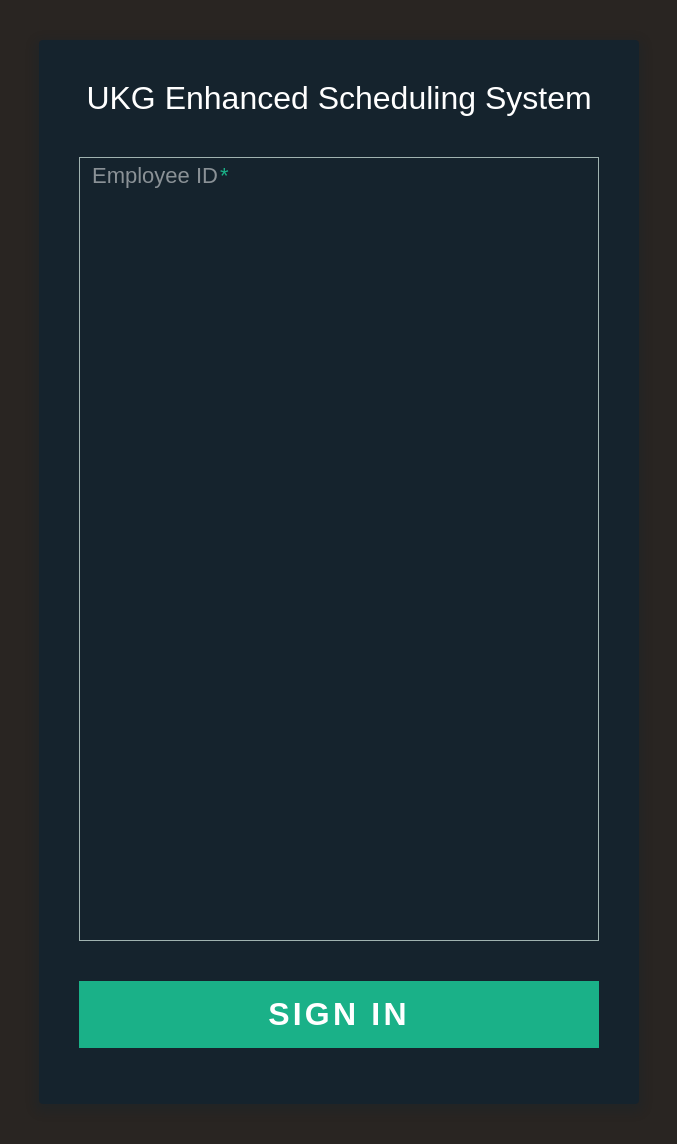
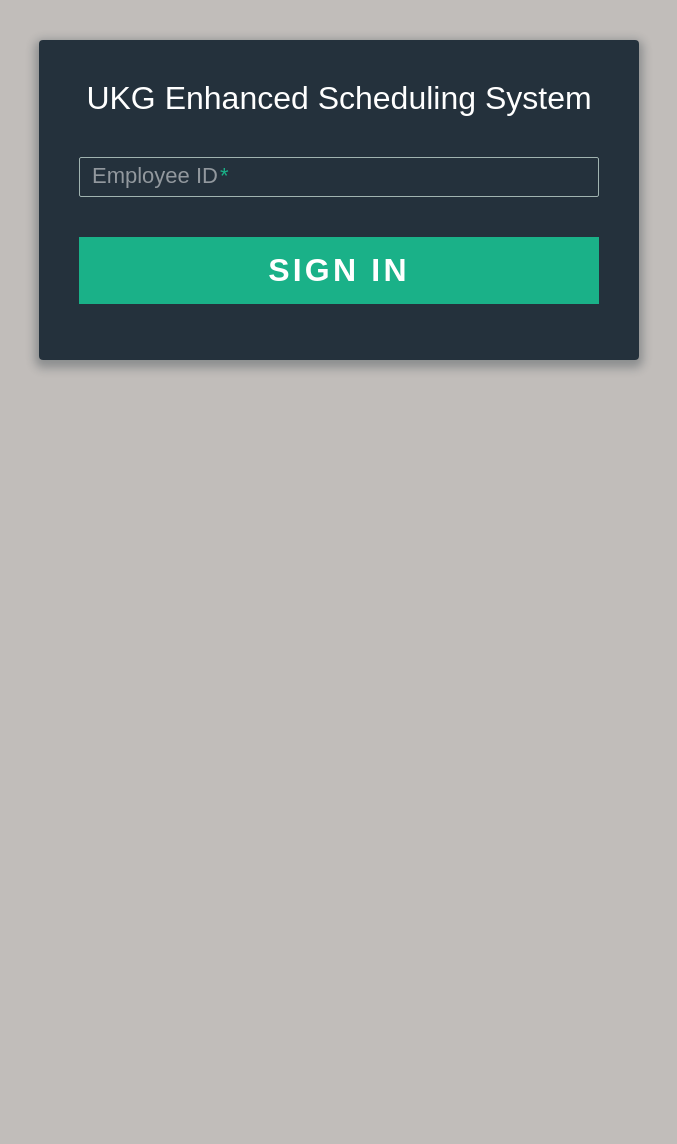
Before and after one commit to JoshG83/Milestone3, a Flask app: page / in a window 1280 px wide. Shown: the whole page, without its empty margins (301-978 px from the left). After the commit the page ends 371 px from the top, so only its background shows below. Run offline with Flask 3, Linux system fonts and the light colour scheme; some libraries are stand-ins or nearby versions.

Commit message:
Enhance form handling and styling: update JavaScript for textarea color management, improve SCSS variables and input styles, and refactor Flask app connection function for clarity.

```diff
--- a/app.py
+++ b/app.py
@@ -1,21 +1,32 @@
+# For our Milestone 3 to work properly on the web, we will need to install many packages
+# like Pythonk Flash, SASS, and Psycopg2 to connect with our AWS EC2 server that works with
+# the AWS RDS that stores all of our information on employees, logins, requests etc.
+
+# NOTE: Our Enhanced Scheduling System application is actively hosted at http://schedulingsystem.xyz/
+
 import os
 from flask import Flask, render_template, request, redirect, url_for, flash, session
 import sass
 import psycopg2
 import psycopg2.extras
 
+# Basic starting code for our flask app to get up and running properly.
+
 app = Flask(__name__)
 app.secret_key = os.environ.get('FLASK_SECRET', 'dev-secret-change-me')
 
-# ------------- RDS CONFIG (FILL THESE IN) -------------
+# AWS credentials that our program must have in order to access our EC2 server and in-turn our RDS database.
+
+# ------------- Amazon Web Services RDS CONFIG  ------------- #
 DB_HOST = "database-1.cluoyi622s3s.us-east-2.rds.amazonaws.com"
 DB_PORT = 5432
 DB_NAME = "UKG_DB"
 DB_USER = "JoshG83"
 DB_PASSWORD = "K1E%*$zc7VF6YppVsYpG"
 
+# We define a function that makes our connection to AWS EC2 possible and secure.
 
-def get_db_connection():
+def AWS_connection():
     """Create a new DB connection to your AWS RDS Postgres."""
     conn = psycopg2.connect(
         host=DB_HOST,
@@ -27,9 +38,11 @@
     return conn
 
 
-# In-memory list of PTO requests (demo)
+# In memory list of PTO requests, we will use this to test our PTO form submissions
 pto_requests = []
 
+# Another simple function that we declare which compiles our SCSS into CSS, since flask can
+# only read CSS file format, but using SCSS makes writing CSS styles much easier.
 
 def compile_scss_if_needed():
     scss = os.path.join(app.root_path, 'static', 'css', 'formpage.scss')
@@ -42,29 +55,41 @@
     except Exception as e:
         app.logger.error('SCSS compile error: %s', e)
 
+# This function should run before any request on a webpage to help ensure our SCSS is correctly
+# compiled to CSS formatting for the page. It's also important that this is happening in debug mode
+# so that this is not running in production or during the websites uptime.
 
 @app.before_request
 def maybe_compile_assets():
-    # Only compile automatically in debug mode (development)
     if app.debug:
         compile_scss_if_needed()
 
+# This is the main way that our website functions, defining a homepage page route (http://schedulingsystem.xyz/)
+# The if statement is there to check if the employee is already signed in to the website,
+# and if they are they can be re-directed to the PTO page
 
 @app.route('/', methods=['GET', 'POST'])
-def home():
-    # If already signed in, send to PTO page
+def homepage():
+    # If already signed in, we will send the user to PTO page
     if session.get('employee_id'):
         return redirect(url_for('pto'))
 
-    # Handle sign-in POST
+# This if statement would double-check if the request method is POST, and if it is, it means that the Sign-in button
+# has been selected. Then the employee ID is taken from the form and removing any unecessary spaces for good measure.
     if request.method == 'POST':
         emp_id_raw = request.form.get('employee_id', '').strip()
+
+# If the form does not receive a proper employee ID either with invalid characters or a non-existent Id.
+# The program sends back an error message to let the user know to try again.
 
         if not emp_id_raw:
             error = 'Please enter your Employee ID.'
             return render_template('index.html', error=error)
 
-        # Employee_ID column is integer, so convert
+# This try statement is checking that the employee ID is actually a number and not in text format.
+# If that is correct, the program continues to the next function, but will be thrown a ValueError if the ID
+# is of the wrong data type. An error message is shwon to the user to try once more.
+
         try:
             emp_id = int(emp_id_raw)
         except ValueError:
@@ -72,9 +97,15 @@
             return render_template('index.html', error=error)
 
         # Look up this employee in your RDS Employee table
+    # We start by using our previously defined helper function to successfully make a connection to our AWS EC2 server
+    # that allows us to access our RDS database. We then use something called a cursor to let us use SQL on our database.
+    # Using our psycop2 library we can access DictCursor which allows us to get our SQL query results in the dictionary format.
         try:
-            conn = get_db_connection()
+            conn = AWS_connection()
             cur = conn.cursor(cursor_factory=psycopg2.extras.DictCursor)
+
+    # Here is the query that we run on our database in the SQL language that returns the employee ID and double check that
+    # it matches with the employee ID previously entered into the form.
 
             query = """
                 SELECT "Employee_ID",
@@ -83,43 +114,52 @@
                 FROM "UKG"."Employee"
                 WHERE "Employee_ID" = %s;
             """
+    # We run this query using the cursor that we defined, and we also pass the emp_id variable given by the user earlier.
+    # The results are retrieved using the fetchone function since we will only need one result to match.
             cur.execute(query, (emp_id,))
             row = cur.fetchone()
-
+    # Once we are finished with the database work, it's important to close the cursor and connection.
             cur.close()
             conn.close()
-
+    # We make sure to place an except statement to catch errors that could possibly occur during the database connection.
         except Exception as e:
             app.logger.error("Database error during login: %s", e)
             error = 'Server/database error. Please try again later.'
             return render_template('index.html', error=error)
-
+    # Simple if-statement to see if there was an employee matching an ID that was found in the database.
         if row:
             # Found a matching employee → log them in
             full_name = f"{row['First_Name']} {row['Last_Name']}"
             session['employee_id'] = row['Employee_ID']
             session['employee_name'] = full_name
             return redirect(url_for('pto'))
+    # Else catch if the employee ID is not found and outputs an error onto the sign-in page.
         else:
             error = 'Employee ID not found. Please try again.'
             return render_template('index.html', error=error)
 
-    # GET request
+    # If for some reason the request method is anything other than post, we re-render the homepage.
     return render_template('index.html')
 
-
+# This is the way that the PTO page route is defined and can be located at http://schedulingsystem.xyz/pto/
 @app.route('/pto', methods=['GET', 'POST'])
+# We define a function called pto that is responsible for handling all the PTO logic.
 def pto():
+# The first step of the PTO function is checking if the employee is signed in by searching for their ID in the session.
+# If the employee is signed in at that time, the emp_id variable becomes the employee ID from the session.
     emp_id = session.get('employee_id')
     if not emp_id:
-        return redirect(url_for('home'))
+        return redirect(url_for('homepage'))
+
+# We want to get the employee's name from the existing session so it can be displayed on the PTO page.
 
     employee_name = session.get('employee_name', 'Unknown')
-
+# We first check if the request method is post, which means that the employee has submitted a PTO request.
     if request.method == 'POST':
         start = request.form.get('start_date', '').strip()
         end = request.form.get('end_date', '').strip()
         reason = request.form.get('reason', '').strip()
+# We want to do a simple validation to make sure a valid start date and end date are provided.
         if not start or not end:
             error = 'Please provide both start and end dates.'
             return render_template('pto.html', employee_name=employee_name, error=error)
@@ -131,18 +171,19 @@
             'end': end,
             'reason': reason
         })
+        # Once the PTO request is submitted through the form, the user is given a success message.
         success = 'PTO request submitted.'
         return render_template('pto.html', employee_name=employee_name, success=success)
 
     return render_template('pto.html', employee_name=employee_name)
 
-
+# Finally, we make sure to have a logout route made so employees can securely exit their PTO page session.
 @app.route('/logout')
 def logout():
     session.pop('employee_id', None)
     session.pop('employee_name', None)
-    return redirect(url_for('home'))
+    return redirect(url_for('homepage'))
 
-
+# Boilerplate code that needs to exist for the webpage to run on Flask.
 if __name__ == '__main__':
     app.run(debug=True, host='0.0.0.0', port=5000)
--- a/static/css/formpage.css
+++ b/static/css/formpage.css
@@ -2,7 +2,7 @@
     to navigate the interface. Using SCSS makes it easier for us to define certain functions for
     colors and other stylizations, which then create a CSS file that is read by the HTML/Python
     application. The only file that ever needs changing is the SCSS file, and the CSS file should not be touched.
-*/
+    */
 /* This begins the stylization of the HTML scheduling page, in terms of font size, font type, and page layout.
    Being SCSS, we can use what we entered above as functions or defniitions that we later reuse in our code */
 *,
@@ -16,7 +16,7 @@
 }
 
 body {
-  background: #292522;
+  background: #c1bdba;
   font-family: "Titillium Web", sans-serif;
 }
 
@@ -144,18 +144,22 @@
   color: #ffffff;
 }
 
+/* Input and textarea sizing: use sensible defaults and remove full-height.
+   This prevents controls from expanding undesirably. */
 input,
 textarea {
-  font-size: 22px;
+  font-size: 16px;
+  line-height: 1.4;
   display: block;
   width: 100%;
-  height: 100%;
-  padding: 5px 10px;
+  height: auto;
+  padding: 8px 10px;
   background: none;
   background-image: none;
   border: 1px solid #a0b3b0;
   color: #ffffff;
-  border-radius: 0;
+  border-radius: 2px;
+  box-sizing: border-box;
   transition: border-color 0.25s ease, box-shadow 0.25s ease;
 }
 
@@ -184,6 +188,20 @@
 textarea:-moz-autofill {
   box-shadow: 0 0 0px 1000px transparent inset !important;
   -moz-text-fill-color: #ffffff !important;
+}
+
+/* Force textarea (Reason field) color inside the form to white on all platforms.
+   High-specificity selector + !important to override any UA or autofill coloring.
+   This addresses cases where server-hosted pages show the text in $main (green).
+*/
+.form textarea,
+.form textarea:focus,
+.form textarea:-webkit-autofill,
+.form textarea:-moz-autofill,
+.form textarea:-webkit-textarea-decoration {
+  color: #ffffff !important;
+  -webkit-text-fill-color: #ffffff !important;
+  box-shadow: 0 0 0px 1000px transparent inset !important;
 }
 
 /* Remove native number input spin buttons (cross-browser) */
--- a/static/css/formpage.scss
+++ b/static/css/formpage.scss
@@ -4,7 +4,8 @@
     application. The only file that ever needs changing is the SCSS file, and the CSS file should not be touched.
     */
 
-$body-bg: #292522;
+    // Variables
+    $body-bg: #c1bdba;
     $form-bg: #13232f;
     $white: #ffffff;
 
@@ -19,7 +20,6 @@
     $normal: 400;
     $bold: 600;
     $br: 4px;
-
 /* This begins the stylization of the HTML scheduling page, in terms of font size, font type, and page layout.
    Being SCSS, we can use what we entered above as functions or defniitions that we later reuse in our code */
 
@@ -153,18 +153,22 @@
   color: $white;
 }
 
+/* Input and textarea sizing: use sensible defaults and remove full-height.
+   This prevents controls from expanding undesirably. */
 input,
 textarea {
-  font-size: 22px;
+  font-size: 16px;
+  line-height: 1.4;
   display: block;
   width: 100%;
-  height: 100%;
-  padding: 5px 10px;
+  height: auto;
+  padding: 8px 10px;
   background: none;
   background-image: none;
   border: 1px solid $gray-light;
   color: $white;
-  border-radius: 0;
+  border-radius: 2px;
+  box-sizing: border-box;
   transition: border-color 0.25s ease, box-shadow 0.25s ease;
   &:focus {
     outline: 0;
@@ -191,6 +195,20 @@
 textarea:-moz-autofill {
   box-shadow: 0 0 0px 1000px transparent inset !important;
   -moz-text-fill-color: $white !important;
+}
+
+/* Force textarea (Reason field) color inside the form to white on all platforms.
+   High-specificity selector + !important to override any UA or autofill coloring.
+   This addresses cases where server-hosted pages show the text in $main (green).
+*/
+.form textarea,
+.form textarea:focus,
+.form textarea:-webkit-autofill,
+.form textarea:-moz-autofill,
+.form textarea:-webkit-textarea-decoration {
+  color: $white !important;
+  -webkit-text-fill-color: $white !important;
+  box-shadow: 0 0 0px 1000px transparent inset !important;
 }
 
 /* Remove native number input spin buttons (cross-browser) */
--- a/static/js/formpage.js
+++ b/static/js/formpage.js
@@ -61,4 +61,36 @@
       alert('Form submitted (demo)\n\n' + data);
     });
   });
+
+  // JS fallback to forcibly set textarea color (workaround for stubborn autofill styles)
+  function forceTextareaColor() {
+    const textareas = document.querySelectorAll('.form textarea, .field-wrap textarea, textarea#reason');
+    textareas.forEach((t) => {
+      // inline styles have higher precedence than many stylesheet rules
+      t.style.color = '#ffffff';
+      t.style.backgroundColor = t.style.backgroundColor || 'transparent';
+      // vendor fill color (some browsers honor this when set inline)
+      t.style.setProperty('-webkit-text-fill-color', '#ffffff', 'important');
+      t.style.setProperty('transition', 'color 0.01s linear');
+    });
+  }
+
+  // Run immediately and a few times after load to catch delayed autofill application
+  forceTextareaColor();
+  setTimeout(forceTextareaColor, 100);
+  setTimeout(forceTextareaColor, 500);
+  setTimeout(forceTextareaColor, 1500);
+
+  // Re-apply when focus/blur happens on textareas (some browsers re-style on focus)
+  document.addEventListener('focusin', (e) => {
+    if (e.target && e.target.tagName === 'TEXTAREA') forceTextareaColor();
+  });
+
+  // Some browsers dispatch an animationstart when autofill triggers; use it if available
+  document.addEventListener('animationstart', (e) => {
+    // animationName can vary by UA; we just reapply on any animationstart as a safe fallback
+    if (e && e.srcElement && (e.animationName || '').toLowerCase().includes('auto')) {
+      forceTextareaColor();
+    }
+  }, true);
 });
```
Also changed, not shown: formpage.js (+9 -7 lines). Lines whose indentation alone changed are shown as unchanged.
